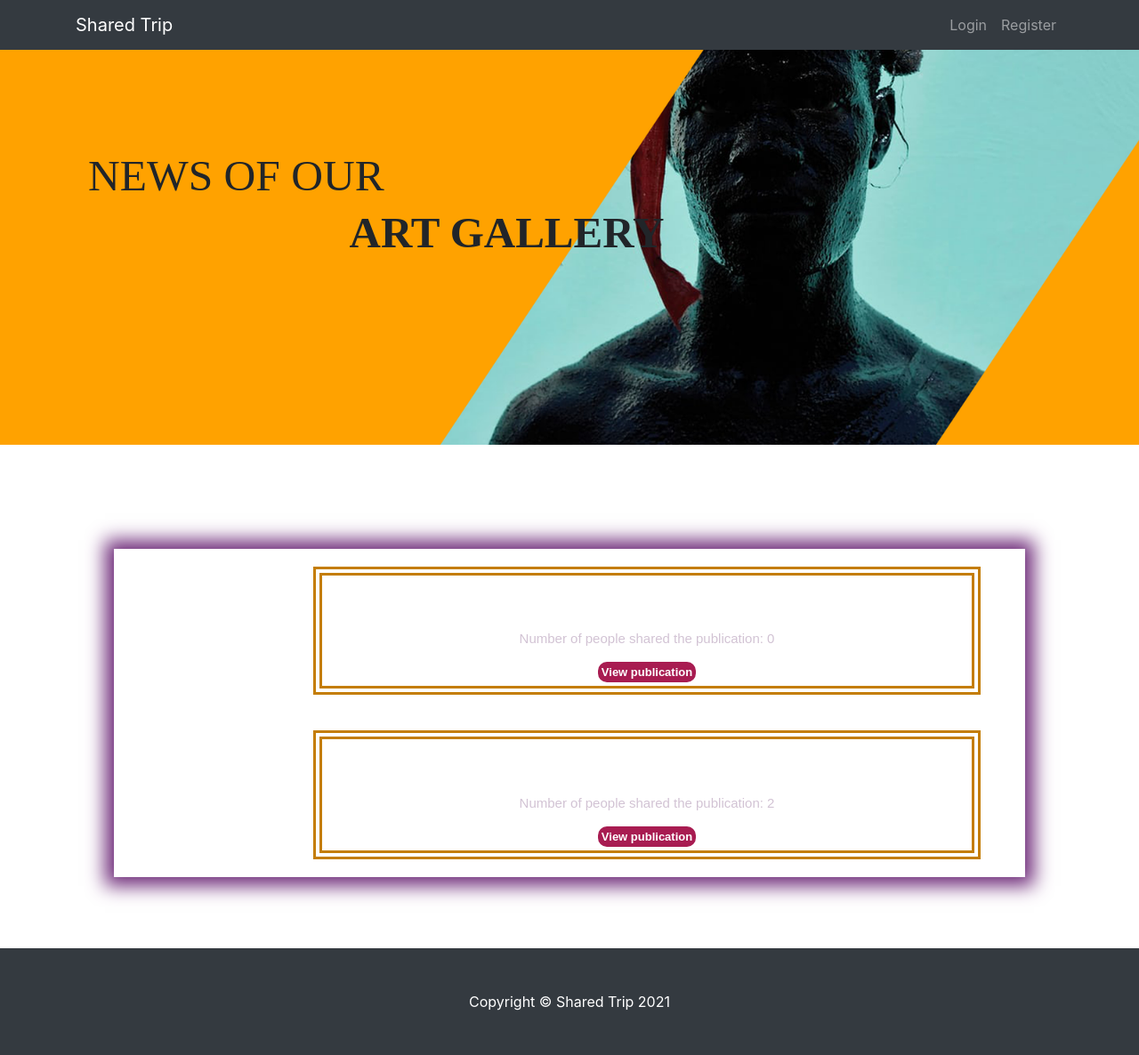
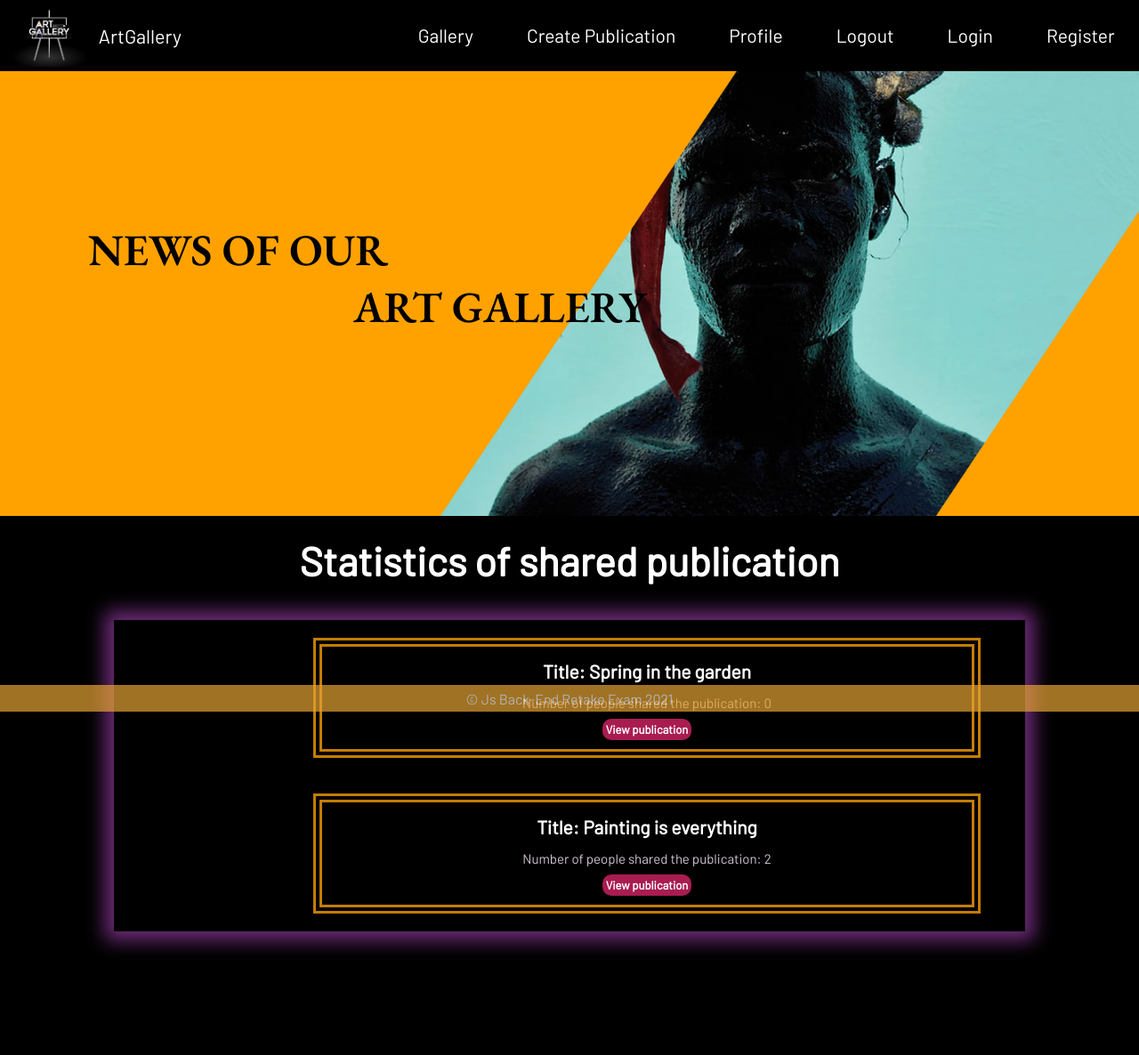
Before and after one commit to dimlil/Art-Gallery, a Node server app: page / in a window 1280 px wide. Shown: the whole page at 89% size. After the commit the page ends 1070 px from the top, so only its background shows below. Run offline with Node 20, Linux system fonts and the light colour scheme; some libraries are stand-ins or nearby versions.

Commit message:
fix/ header and footer

```diff
--- a/views/layouts/main.hbs
+++ b/views/layouts/main.hbs
@@ -5,7 +5,7 @@
     <meta charset="UTF-8">
     <meta name="viewport" content="width=device-width, initial-scale=1.0">
     <meta http-equiv="X-UA-Compatible" content="ie=edge">
-    <link rel="stylesheet" href="https://maxcdn.bootstrapcdn.com/bootstrap/4.0.0/css/bootstrap.min.css" integrity="sha384-Gn5384xqQ1aoWXA+058RXPxPg6fy4IWvTNh0E263XmFcJlSAwiGgFAW/dAiS6JXm" crossorigin="anonymous">
+    <link rel="stylesheet" href="css/style.css">
     <title>Page Title</title>
     <link rel="stylesheet" type="text/css" href="css/{{style}}">
 </head>
--- a/views/partials/footer.hbs
+++ b/views/partials/footer.hbs
@@ -1,7 +1,3 @@
-<footer id="sticky-footer" class="py-5 bg-dark">
-    <div class="container">
-        <p class="m-0 text-center text-white">Copyright © Shared Trip 2021</p>
-    </div>
-    <!-- /.container -->
-    <div></div>
+<footer>
+    © Js Back-End Retake Exam 2021
 </footer>
--- a/views/partials/header.hbs
+++ b/views/partials/header.hbs
@@ -1,51 +1,16 @@
-{{#if isLoggedIn}}
-<nav class="navbar navbar-expand-lg navbar-dark bg-dark fixed-top">
-    <div class="container">
-        <a class="navbar-brand" href="/">Shared Trip</a>
-        <button class="navbar-toggler" type="button" data-toggle="collapse" data-target="#navbarResponsive"
-            aria-controls="navbarResponsive" aria-expanded="false" aria-label="Toggle navigation">
-            <span class="navbar-toggler-icon"></span>
-        </button>
+<nav>
+    <!-- Do not forget to change the path to the image -->
+    <img src="./img/art-logo.png" alt="logo">
+    <a href="#">ArtGallery</a>
 
-        <div class="collapse navbar-collapse" id="navbarResponsive">
-            <ul class="navbar-nav ml-auto">
-
-                <li class="nav-item">
-                    <a class="nav-link" href="/shared">Shared Trips</a>
-                </li>
-                <li class="nav-item">
-                    <a class="nav-link" href="/logout">Logout as [{{ email }}]</a>
-                </li>
-
-            </ul>
-        </div>
-
-    </div>
+    <ul class="menu">
+        <li><a href="#">Gallery</a></li>
+        <!-- Logged users -->
+        <li><a href="#">Create Publication</a></li>
+        <li><a href="#">Profile</a></li>
+        <li><a href="#">Logout</a></li>
+        <!-- Guest users -->
+        <li><a href="#">Login</a></li>
+        <li><a href="#">Register</a></li>
+    </ul>
 </nav>
-{{else}}
-<nav class="navbar navbar-expand-lg navbar-dark bg-dark fixed-top">
-    <div class="container">
-        <a class="navbar-brand" href="/">Shared Trip</a>
-        <button class="navbar-toggler" type="button" data-toggle="collapse" data-target="#navbarResponsive"
-            aria-controls="navbarResponsive" aria-expanded="false" aria-label="Toggle navigation">
-            <span class="navbar-toggler-icon"></span>
-        </button>
-
-        <div class="collapse navbar-collapse" id="navbarResponsive">
-            <ul class="navbar-nav ml-auto">
-
-                <li class="nav-item">
-                    <a class="nav-link" href="/login">Login</a>
-                </li>
-                <li class="nav-item">
-                    <a class="nav-link" href="/register">Register</a>
-                </li>
-            </ul>
-        </div>
-
-    </div>
-</nav>
-{{/if}}
-{{#if message}}
-{{> notification}}
-{{/if}}
```
